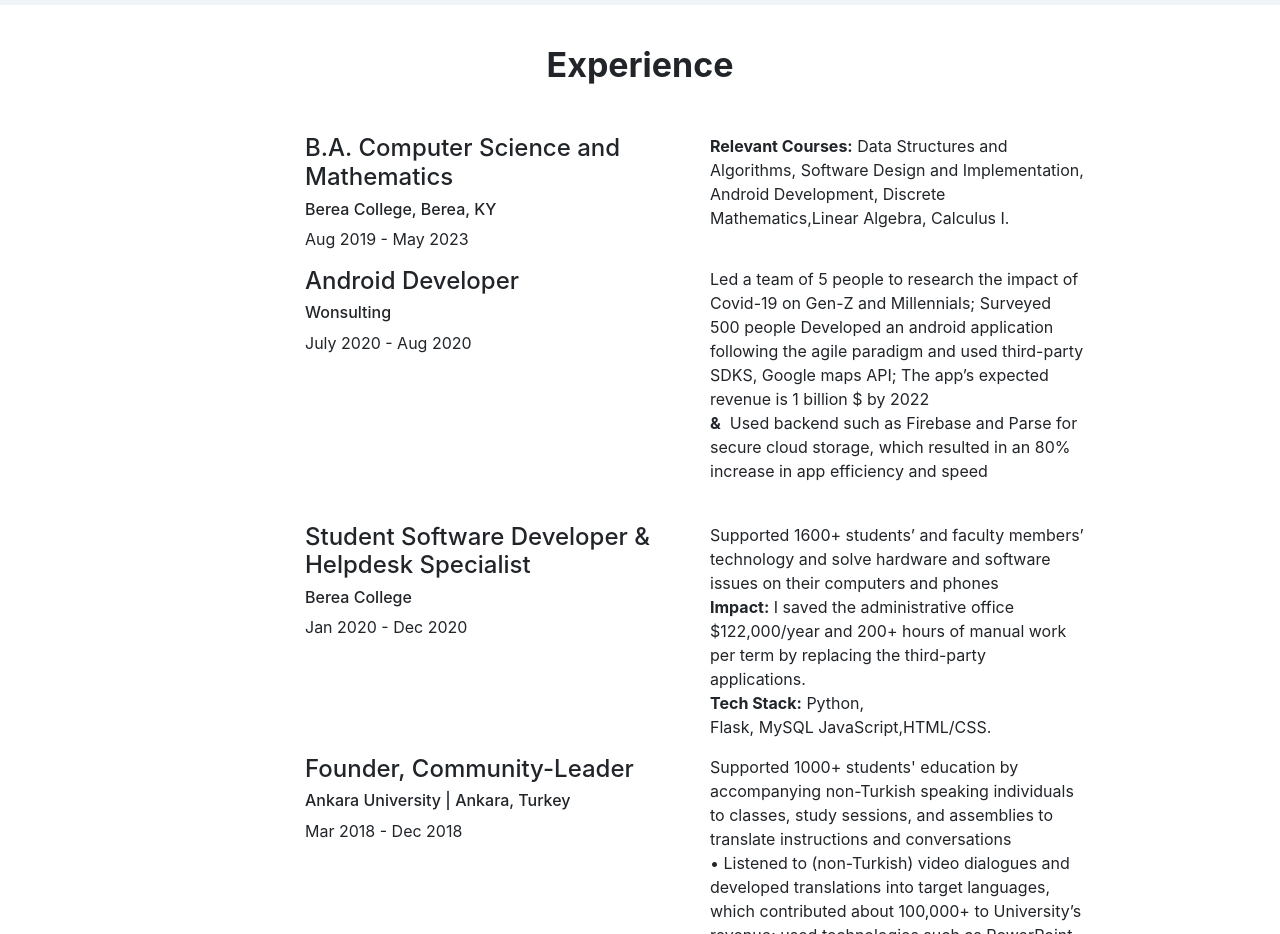
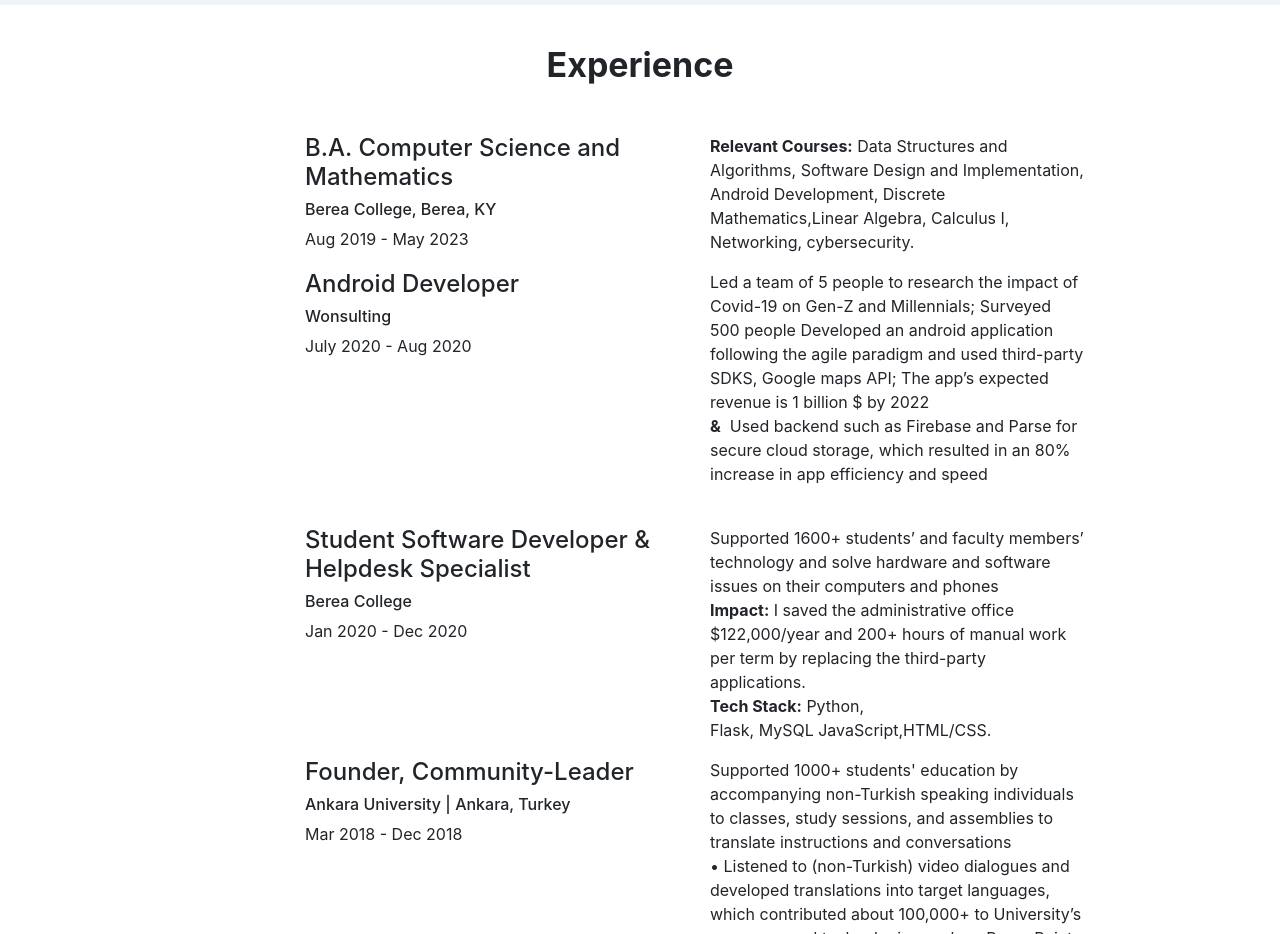
Before and after one commit to AbdulBasee/BaseerWebsite, a plain HTML site: page index.html in a window 1280 px wide. Shown: the part 2020-2954 px from the top of the page. Drawn offline with nearby package versions, Linux system fonts and the light colour scheme; animation ran at ten frames a second; files whose address does not match are found by name.

```diff
--- a/index.html
+++ b/index.html
@@ -8,8 +8,8 @@
     <meta name="description" content="I am a Sophome pursuing Computer Science and Mathematics at Berea College, Berea, KY. I develop full-stack web and mobile applications and contribute to open-source software.">
     <meta name="twitter:card" content="summary">
     <meta property="og:type" content="website">
-    <meta property="og:image" content="assets/img/Ovezov_Shageldi_PROOF_00001.jpg">
-    <meta name="twitter:image" content="assets/img/Ovezov_Shageldi_PROOF_00001.jpg">
+    <meta property="og:image" content="">
+    <meta name="twitter:image" content="">
     <link rel="icon" type="image/png" sizes="180x180" href="assets/img/apple-touch-icon.png">
     <link rel="icon" type="image/png" sizes="180x180" href="assets/img/apple-touch-icon.png">
     <link rel="icon" type="image/png" sizes="180x180" href="assets/img/apple-touch-icon.png">
@@ -116,7 +116,7 @@
                 </div>
                 <div class="col">
                     <p><strong>Relevant Courses:</strong>&nbsp;Data Structures and Algorithms, Software Design and Implementation, Android Development, Discrete Mathematics,Linear Algebra,
-                        Calculus I.<br></p>
+                        Calculus I, Networking, cybersecurity.<br></p>
                 </div>
             </div>
             <div class="row row-experience" id="experience-row-1">
```
